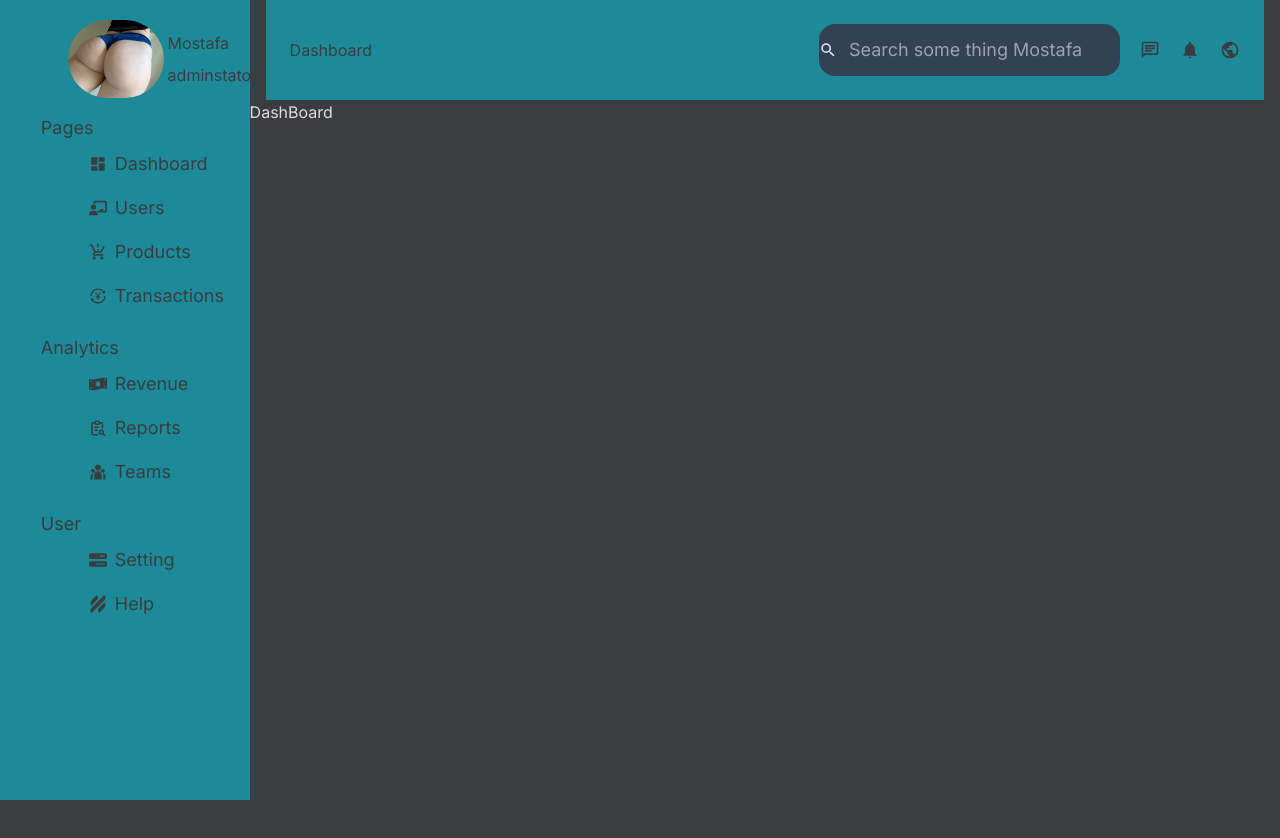
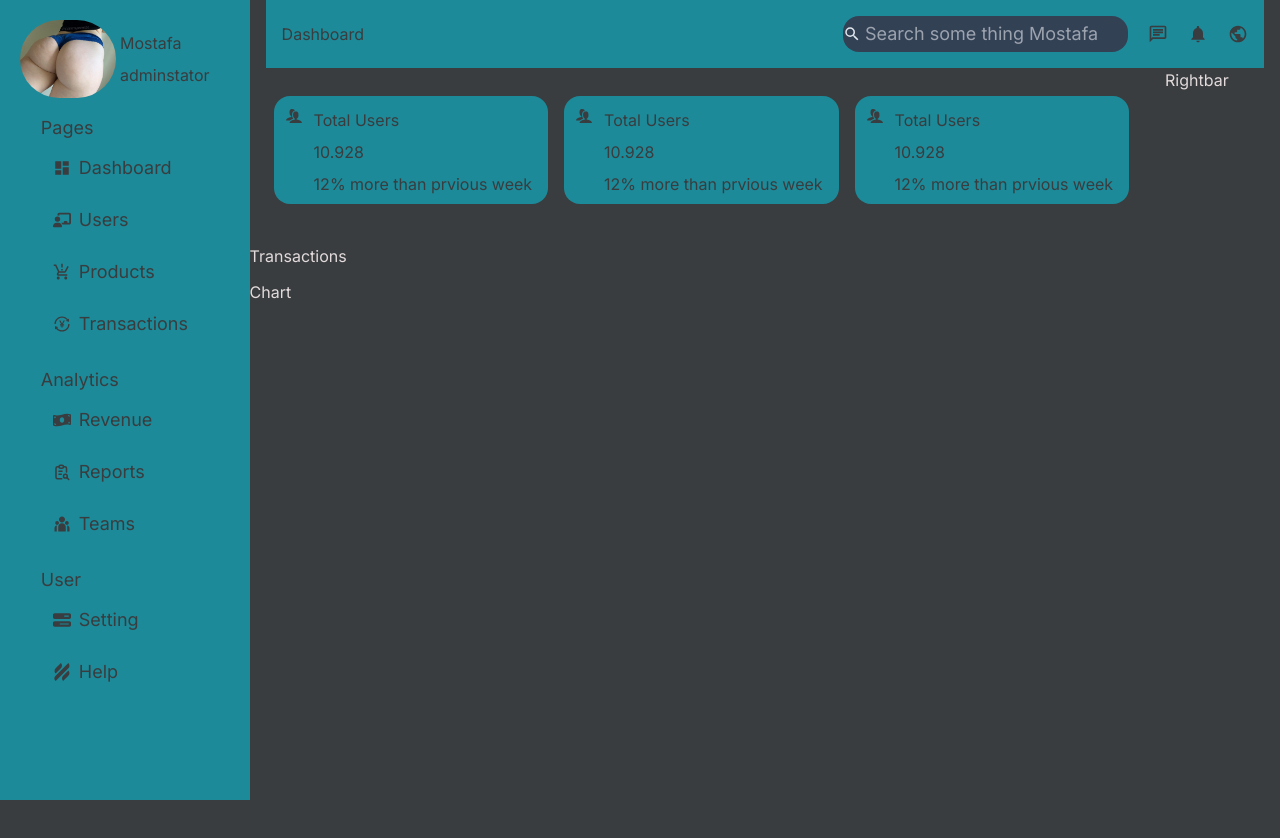
Before and after one commit to Mostafa-El-Masry/dashboard, a Next.js app: page /dashboard in a window 1280 px wide. Shown: the top 838 px of the page. After the commit the page ends 800 px from the top, so only its background shows below. Built offline with nearby package versions, Linux system fonts and the light colour scheme.

Commit message:
layout update

```diff
--- a/app/dashboard/layout.tsx
+++ b/app/dashboard/layout.tsx
@@ -4,7 +4,7 @@ import Navbar from "../ui/dashboard/navbar/navbar";
 
 const layout = ({ children }) => {
   return (
-    <div className="flex">
+    <div className="flex overflow-hidden">
       <div className="p-5 sidebar h-screen w-1/5">
         <Sidebar />
       </div>
--- a/app/dashboard/page.tsx
+++ b/app/dashboard/page.tsx
@@ -1,7 +1,24 @@
 import React from "react";
+import Transactions from "../ui/dashboard/transactions/transactions";
+import Chart from "../ui/dashboard/chart/chart";
+import Rightbar from "../ui/dashboard/rightbar/rightbar";
+import Cart from "../ui/dashboard/cart/cart";
 
 const DashBoard = () => {
-  return <div className="w-full h-full">DashBoard</div>;
+  return (
+    <div className="flex flex-row justify-between gap-3">
+      <div className="flex flex-4 flex-col gap-3">
+        <div className="flex-1 mt-5 mb-5">
+          <Cart />
+        </div>
+        <Transactions />
+        <Chart />
+      </div>
+      <div className="flex-1">
+        <Rightbar />
+      </div>
+    </div>
+  );
 };
 
 export default DashBoard;
--- /dev/null
+++ b/app/ui/dashboard/cart/cart.tsx
@@ -0,0 +1,47 @@
+import React from "react";
+import { ImUsers } from "react-icons/im";
+
+const Cart = () => {
+  return (
+    <div className="flex content-container  justify-between">
+      <div className="flex cartcard rounded-2xl m-2">
+        <div className="p-3">
+          <span>
+            <ImUsers />
+          </span>
+        </div>
+        <div className="flex flex-1 flex-col pt-3 pr-4">
+          <span className="pb-2">Total Users</span>
+          <span className="pb-2">10.928</span>
+          <span className="pb-2">12% more than prvious week</span>
+        </div>
+      </div>
+      <div className="flex cartcard rounded-2xl m-2">
+        <div className="p-3">
+          <span>
+            <ImUsers />
+          </span>
+        </div>
+        <div className="flex flex-1 flex-col pt-3 pr-4">
+          <span className="pb-2">Total Users</span>
+          <span className="pb-2">10.928</span>
+          <span className="pb-2">12% more than prvious week</span>
+        </div>
+      </div>
+      <div className="flex cartcard rounded-2xl m-2">
+        <div className="p-3">
+          <span>
+            <ImUsers />
+          </span>
+        </div>
+        <div className="flex flex-1 flex-col pt-3 pr-4">
+          <span className="pb-2">Total Users</span>
+          <span className="pb-2">10.928</span>
+          <span className="pb-2">12% more than prvious week</span>
+        </div>
+      </div>
+    </div>
+  );
+};
+
+export default Cart;
--- /dev/null
+++ b/app/ui/dashboard/chart/chart.tsx
@@ -0,0 +1,7 @@
+import React from "react";
+
+const Chart = () => {
+  return <div>Chart</div>;
+};
+
+export default Chart;
--- a/app/ui/dashboard/navbar/navbar.tsx
+++ b/app/ui/dashboard/navbar/navbar.tsx
@@ -14,7 +14,7 @@ const Navbar = () => {
   const pathname = usePathname();
 
   return (
-    <div className="flex navbar items-center justify-between capitalize p-6">
+    <div className="flex navbar items-center justify-between capitalize p-4">
       <div className="flex">{pathname.split("/").pop()}</div>
       <div className="flex items-center justify-between gap-5">
         <div className="flex bg-slate-700 text-slate-200 items-center text-lg rounded-2xl">
@@ -22,7 +22,7 @@ const Navbar = () => {
           <input
             type="text"
             placeholder="Search some thing Mostafa"
-            className="bg-transparent p-3  outline-none border-none"
+            className="bg-transparent p-1  outline-none border-none"
           />
         </div>
 
--- /dev/null
+++ b/app/ui/dashboard/rightbar/rightbar.tsx
@@ -0,0 +1,7 @@
+import React from "react";
+
+const Rightbar = () => {
+  return <div>Rightbar</div>;
+};
+
+export default Rightbar;
--- a/app/ui/dashboard/sidebar/menuLink/menuLink.jsx
+++ b/app/ui/dashboard/sidebar/menuLink/menuLink.jsx
@@ -7,7 +7,7 @@ const MenuLink = ({item}) => {
 
   const pathname = usePathname()
   return (
-    <Link href={item.path} className={'flex items-center p-2 pr-20 pl-12 hover:bg-zinc-700 hover:text-slate-300'} >
+    <Link href={item.path} className={'flex items-center p-3 hover:bg-zinc-700 hover:text-slate-300'} >
       <span className='pr-2'>{item.icon}</span>
       {item.title}
     </Link>
--- /dev/null
+++ b/app/ui/dashboard/transactions/transactions.tsx
@@ -0,0 +1,7 @@
+import React from "react";
+
+const Transactions = () => {
+  return <div>Transactions</div>;
+};
+
+export default Transactions;
--- a/app/ui/globals.css
+++ b/app/ui/globals.css
@@ -61,19 +61,24 @@ li li :link {
 
 /********************  Side Bar ********************/
 
-.sidebar {
+.sidebar,
+.navbar,
+.cartcard {
   background-color: var(--bgSoft);
-  color: var(--textSoft);
-  overflow: hidden;
-  width: 25vw;
   color: var(--textSoft);
 }
 
+.sidebar {
+  overflow: hidden;
+  width: 25vw;
+}
+
 .navbar {
-  background-color: var(--bgSoft);
-  color: var(--textSoft);
   overflow: hidden;
   width: 78vw;
   margin: 0 1rem;
-  color: var(--textSoft);
 }
+
+.content-container {
+  margin: auto 1rem;
+}
```
